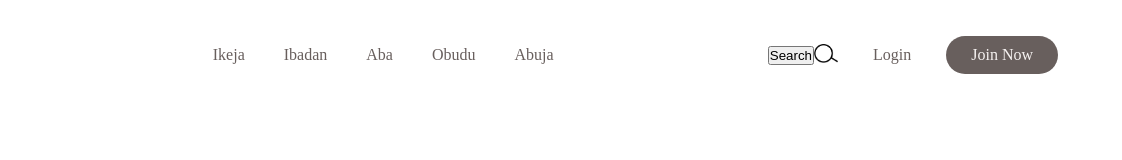
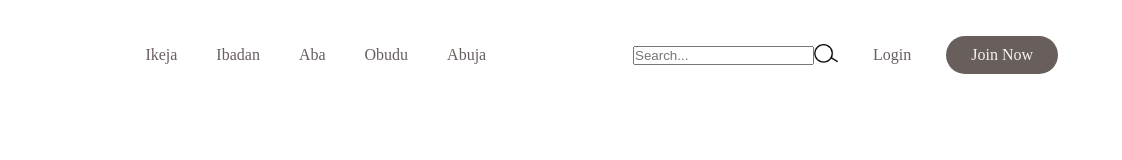
Before and after one commit to WebExplorrrer/travel-yay-, a plain HTML site: page index.html in a window 1280 px wide. Shown: the full height of the page, 158-1280 px from the left. Drawn offline with Linux system fonts and the light colour scheme.

Commit message:
Update index.html

```diff
--- a/index.html
+++ b/index.html
@@ -26,7 +26,7 @@
           </nav>
 
           <div class="groupeddiv">
-               <input type="submit" value="Search" placeholder="Search...">
+               <input type="search" placeholder="Search...">
                <div  class="lens"><img src="./ASSETS/LENS.png" alt="search lens" class="lensimage"></div>
                <a href="">Login</a>
                <a href="" class="joinbutton">Join Now</a>
```
